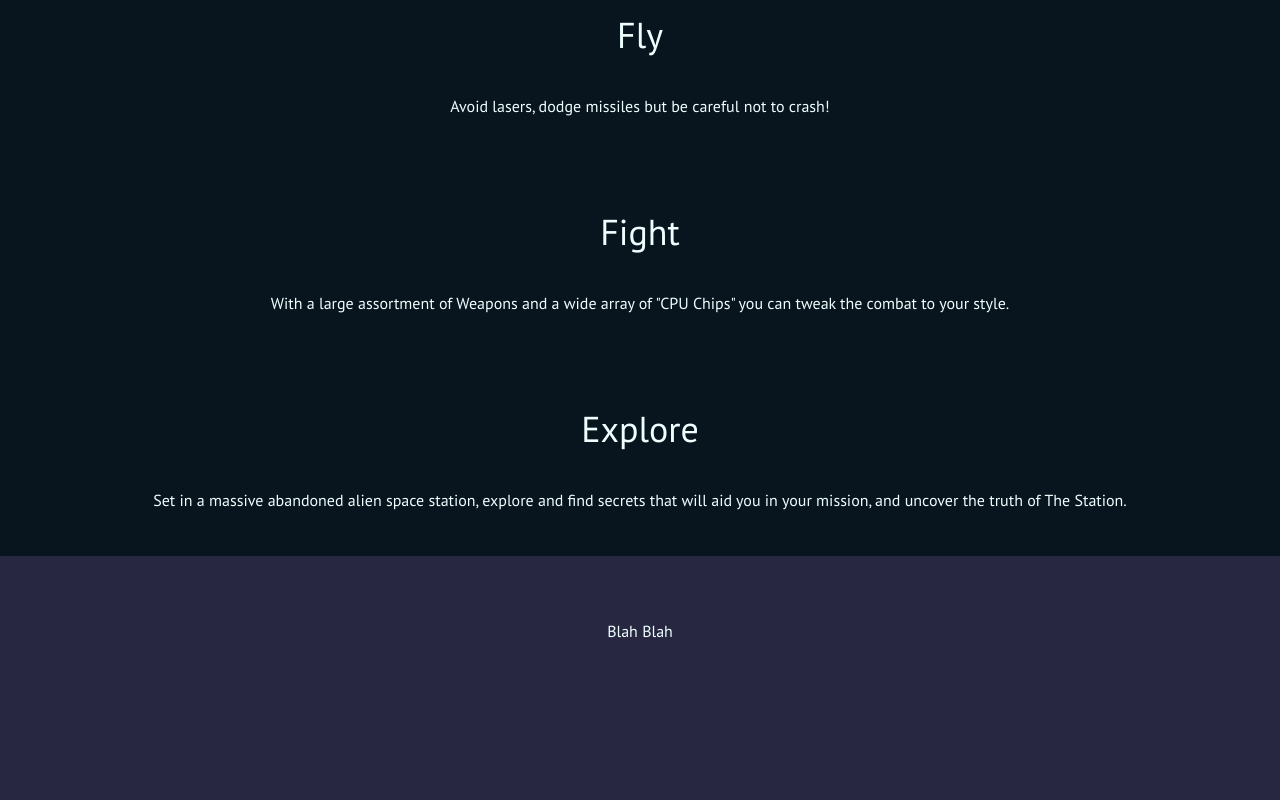
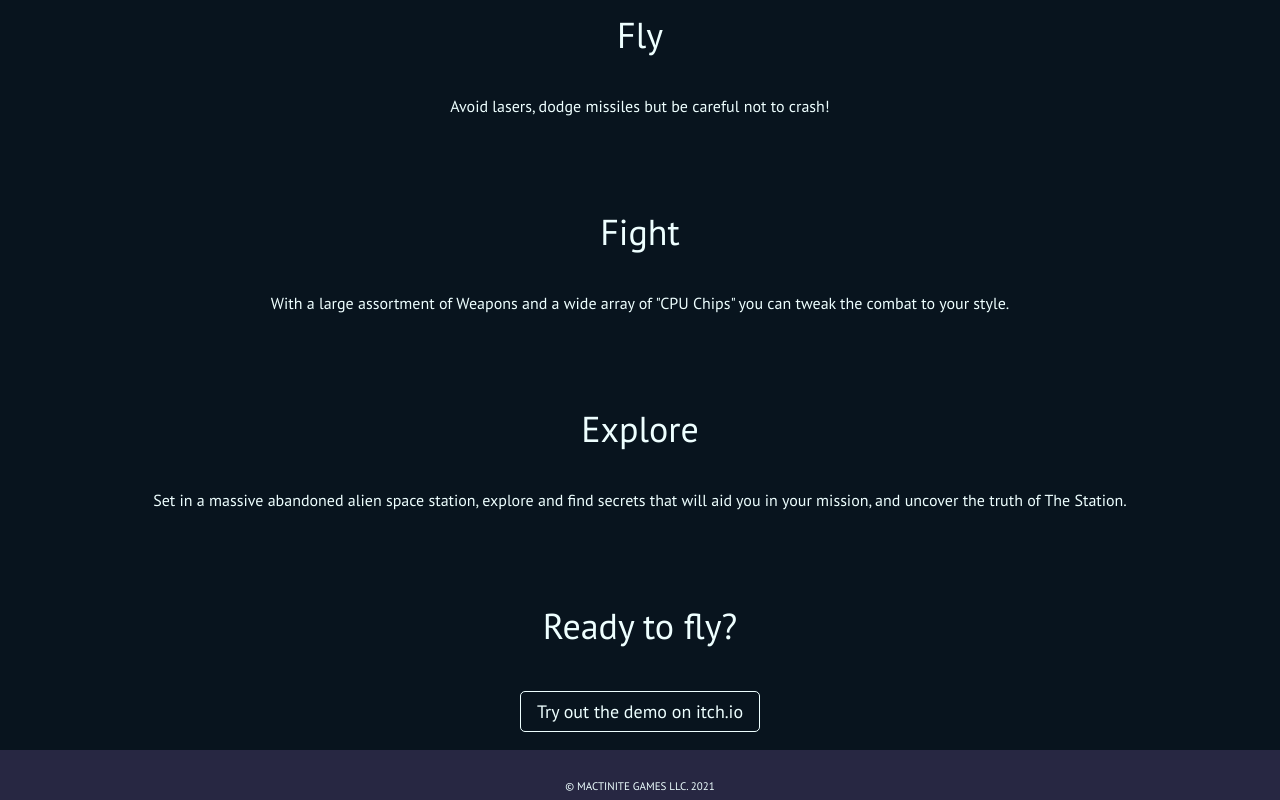
Before and after one commit to mactinite/mactinite-games-site, a Next.js app: page / in a window 1280 px wide. Shown: the part 964-1764 px from the top of the page. Before the commit the page ends 1670 px from the top, so only its background shows below. Built offline with nearby package versions, Linux system fonts and the light colour scheme.

Commit message:
copyright notice

```diff
--- a/pages/index.js
+++ b/pages/index.js
@@ -1,8 +1,8 @@
 import { useEffect, useState, useRef } from "react";
 import { HeroHeader } from '../components/HeroHeader';
 const Home = () => {
-
-
+  const now = new Date(Date.now());
+  const year = now.getFullYear();
   return (
     <>
       <HeroHeader scrollAction={150}>
@@ -13,10 +13,7 @@ const Home = () => {
         <h1>COMING SOON</h1>
           <img src="/GunshipLogo_Transparent.png" alt="Gunship: Zero G combat" style={{ height: "100%", maxWidth: "100%", marginBottom: "100px" }} />
         </div >
-
       </div>
-
-
       <div className="feature">
         <div className="background-dark">
           <div className="container center">
@@ -26,7 +23,7 @@ const Home = () => {
             <br/>
             <br />
             <br/>
-            <a href="https://mactinite.itch.io/gunship" className="button">Try out the demo today!</a>
+            <a href="https://mactinite.itch.io/gunship" className="button">Try out the demo on itch.io</a>
             <h1>Fly</h1>
             <p>
               Avoid lasers, dodge missiles but be careful not to crash!
@@ -39,14 +36,15 @@ const Home = () => {
             <p>
               Set in a massive abandoned alien space station, explore and find secrets that will aid you in your mission, and uncover the truth of The Station.
             </p>
-            <br />
+            <h1>Ready to fly?</h1>
+            <a href="https://mactinite.itch.io/gunship" className="button">Try out the demo on itch.io</a>
             <br />
             <br />
           </div >
         </div>
         <footer>
           <div className="content">
-            <p>Blah Blah</p>
+            <p className="copy">&copy; MACTINITE GAMES LLC. {year}</p>
           </div>
         </footer>
       </div>
--- a/styles/main.css
+++ b/styles/main.css
@@ -56,8 +56,8 @@ h1 {
 }
 
 footer {
-  height: 150px;
-  max-height: 150px;
+  height: 50px;
+  max-height: 50px;
   min-height: 50px;
   left: 0;
   right: 0;
@@ -68,12 +68,18 @@ footer {
   position:relative;
 }
 
-footer.content {
+footer .content {
   display: flex;
   flex-direction: column;
   position: relative;
   z-index: 1;
   height: 100%;
+  justify-content: flex-end;
+  padding: 8px;
+}
+
+.content .copy {
+  font-size: 11px;
 }
 
 .hero {
```
